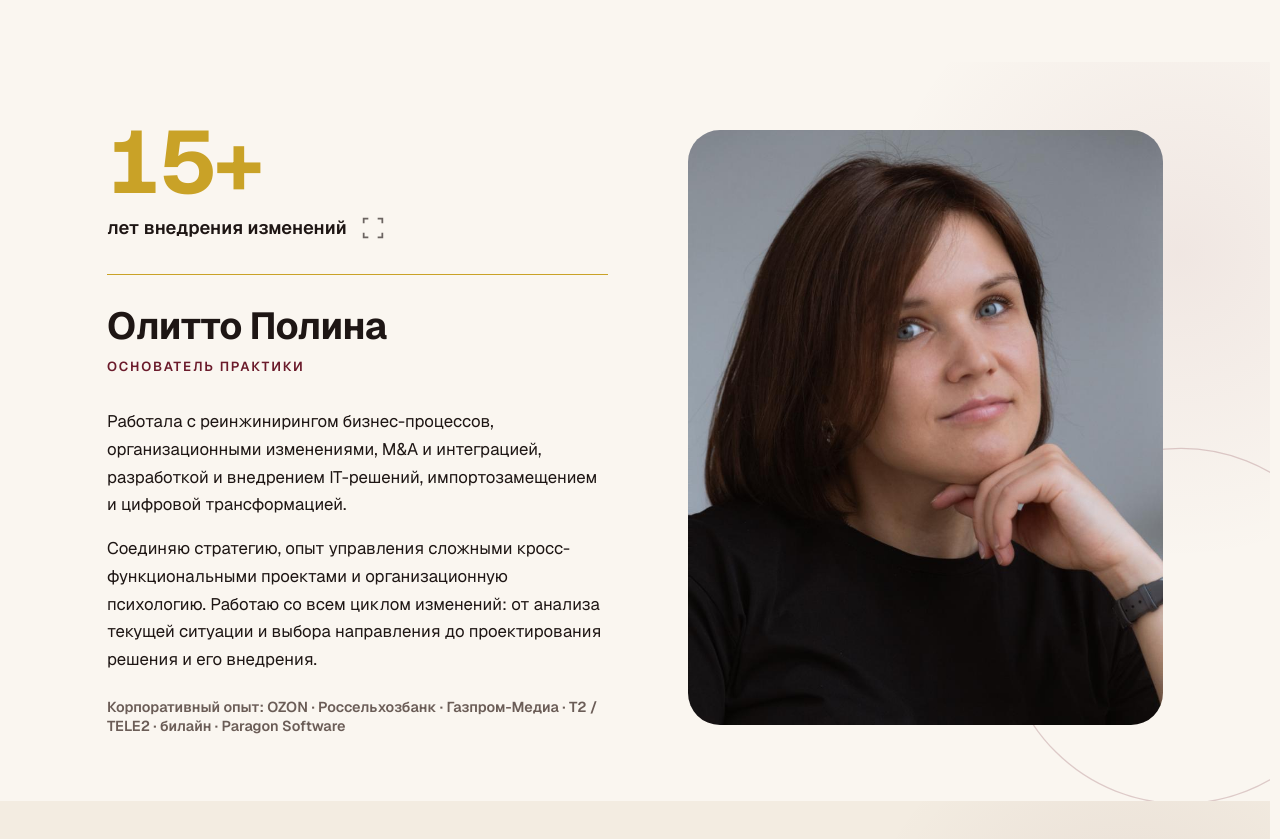
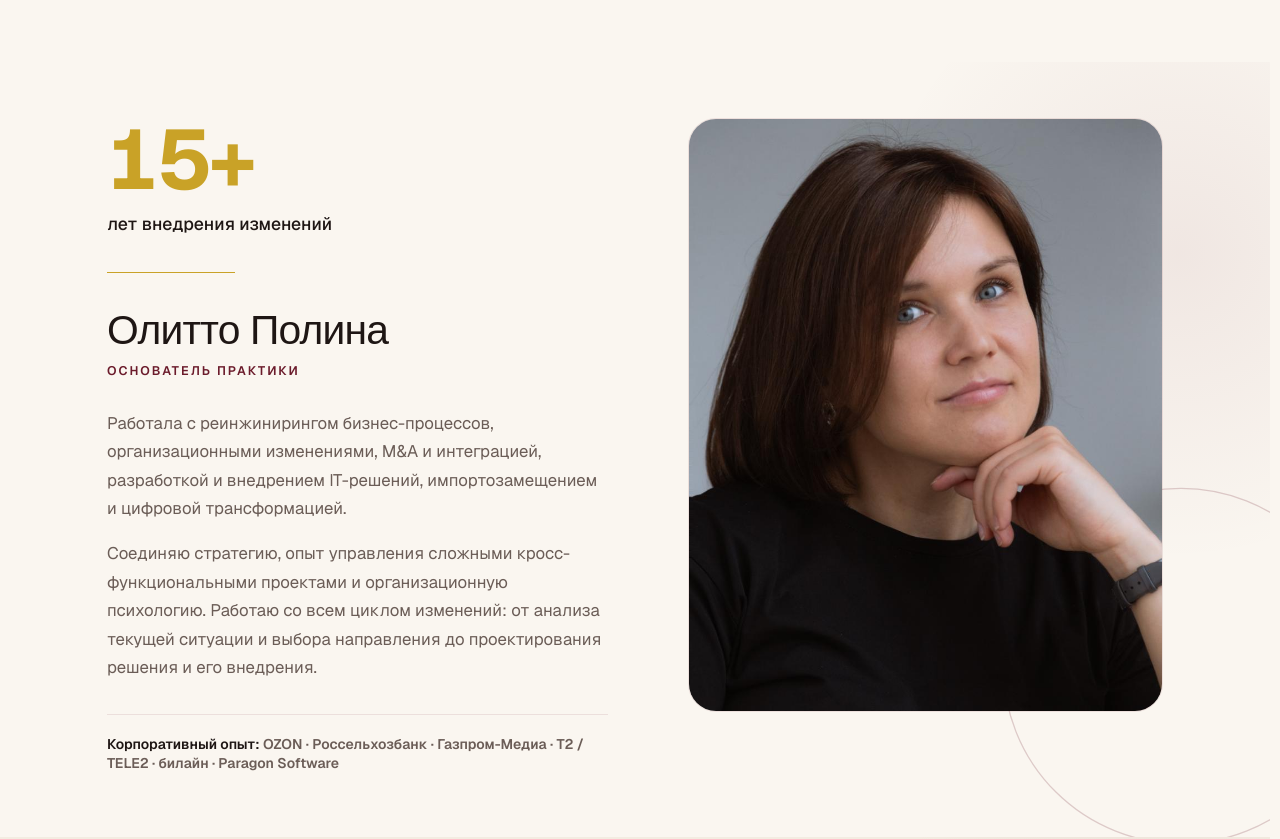
Before and after one commit to Sladenki/premium-psychology, a Next.js app: page / in a window 1280 px wide. Shown: the part 2430-3269 px from the top of the page. Built offline with nearby package versions, Linux system fonts and the light colour scheme; a web font is replaced by a local one.

Commit message:
upd olitto block

```diff
--- a/components/sections/about.tsx
+++ b/components/sections/about.tsx
@@ -48,7 +48,12 @@ function Portrait({
   className?: string;
 }) {
   return (
-    <figure className={cn("overflow-hidden rounded-[2rem]", className)}>
+    <figure
+      className={cn(
+        "overflow-hidden rounded-[1.75rem] border border-wine-700/10",
+        className,
+      )}
+    >
       <div className="relative aspect-[4/5]">
         <Image
           src={src}
@@ -150,72 +155,53 @@ export function AboutSystem() {
   );
 }
 
-function FocusMark({ className }: { className?: string }) {
-  return (
-    <svg
-      viewBox="0 0 24 24"
-      fill="none"
-      stroke="currentColor"
-      strokeWidth="1.5"
-      className={className}
-      aria-hidden
-    >
-      <path d="M4 8V4h4" />
-      <path d="M20 8V4h-4" />
-      <path d="M4 16v4h4" />
-      <path d="M20 16v4h-4" />
-    </svg>
-  );
-}
-
 export function AboutFounder() {
   return (
     <section className="relative overflow-hidden bg-cream-50 pt-10 pb-12 sm:pt-14 sm:pb-16">
       <Atmosphere variant="founder" />
       <div className="relative z-10 mx-auto w-full max-w-[1120px] px-5 sm:px-8">
-        <div className="grid items-center gap-10 lg:grid-cols-[minmax(0,1fr)_minmax(0,0.95fr)] lg:gap-14 xl:gap-20">
+        <div className="grid items-start gap-10 lg:grid-cols-[minmax(0,1fr)_minmax(0,0.95fr)] lg:gap-14 xl:gap-20">
           <div className="min-w-0">
             <div>
               <p
-                className="font-sans text-[4.5rem] font-bold leading-none tracking-[-0.03em] text-gold-400 sm:text-[5.5rem]"
+                className="font-sans text-[4.25rem] font-bold leading-none tracking-[-0.03em] text-gold-400 sm:text-[5.25rem]"
                 aria-label={`${about.years}+ ${about.yearsLabel}`}
               >
                 <YearCounter />+
               </p>
-              <div className="mt-2 flex items-center gap-3">
-                <p className="font-sans text-[1.05rem] font-semibold leading-snug text-ink-900 sm:text-[1.15rem]">
+              <p className="mt-2.5 font-sans text-[1.02rem] font-medium leading-snug text-ink-900 sm:text-[1.1rem]">
                 {about.yearsLabel}
               </p>
-                <FocusMark className="h-6 w-6 shrink-0 text-ink-900/65 sm:h-7 sm:w-7" />
-              </div>
             </div>
 
-            <div className="mt-6 h-px w-full bg-gold-400 sm:mt-8" aria-hidden />
+            <div className="mt-7 h-px max-w-[8rem] bg-gold-400 sm:mt-9" aria-hidden />
 
-            <h3 className="mt-6 font-sans text-[1.85rem] font-bold leading-none tracking-[-0.02em] text-ink-900 sm:mt-8 sm:text-[2.35rem]">
+            <h3 className="mt-7 font-serif text-[2rem] leading-[1.05] tracking-[-0.02em] text-ink-900 sm:mt-9 sm:text-[2.55rem]">
               {about.founder.name}
             </h3>
-            <p className="mt-3 font-sans text-[0.78rem] font-semibold uppercase tracking-[0.14em] text-wine-700 sm:text-[0.82rem]">
+            <p className="mt-2.5 font-sans text-[0.72rem] font-semibold uppercase tracking-[0.16em] text-wine-700 sm:text-[0.78rem]">
               {about.founder.role}
             </p>
 
-            <div className="mt-6 max-w-[36rem] space-y-4 text-[1.02rem] leading-[1.65] text-ink-900 sm:mt-8 sm:text-[1.05rem]">
+            <div className="mt-6 max-w-[34rem] space-y-4 text-[1rem] leading-[1.7] text-ink-500 sm:mt-7 sm:text-[1.05rem]">
               {about.founder.bio.map((paragraph) => (
                 <p key={paragraph}>{paragraph}</p>
               ))}
             </div>
 
-            <p className="mt-5 max-w-[36rem] text-[0.875rem] font-semibold leading-snug text-ink-500 sm:mt-6 sm:text-[0.9rem]">
-              {about.founder.experienceLabel}: {about.founder.companies.join(" · ")}
+            <p className="mt-7 max-w-[34rem] border-t border-wine-700/10 pt-5 text-[0.8125rem] font-semibold leading-snug text-ink-500 sm:mt-8 sm:text-[0.875rem]">
+              <span className="text-ink-900">{about.founder.experienceLabel}:</span>{" "}
+              {about.founder.companies.join(" · ")}
             </p>
           </div>
 
+          <FadeIn className="mx-auto w-full max-w-[22rem] sm:max-w-[26rem] lg:mx-0 lg:max-w-none" delay={0.08}>
             <Portrait
               src={portraitQuiet}
               sizes="(min-width: 1024px) 480px, (min-width: 640px) 420px, 90vw"
-            objectPosition="center 18%"
-            className="mx-auto w-full max-w-[22rem] sm:max-w-[26rem] lg:mx-0 lg:max-w-none"
+              objectPosition="center 22%"
             />
+          </FadeIn>
         </div>
       </div>
     </section>
```
Lines whose indentation alone changed are shown as unchanged.
